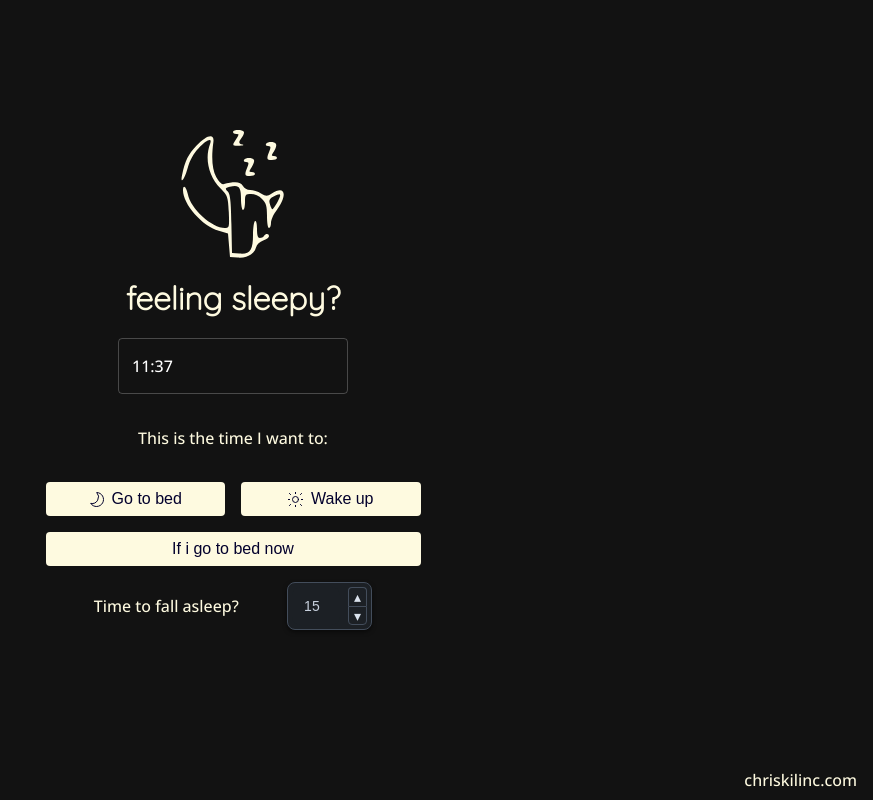
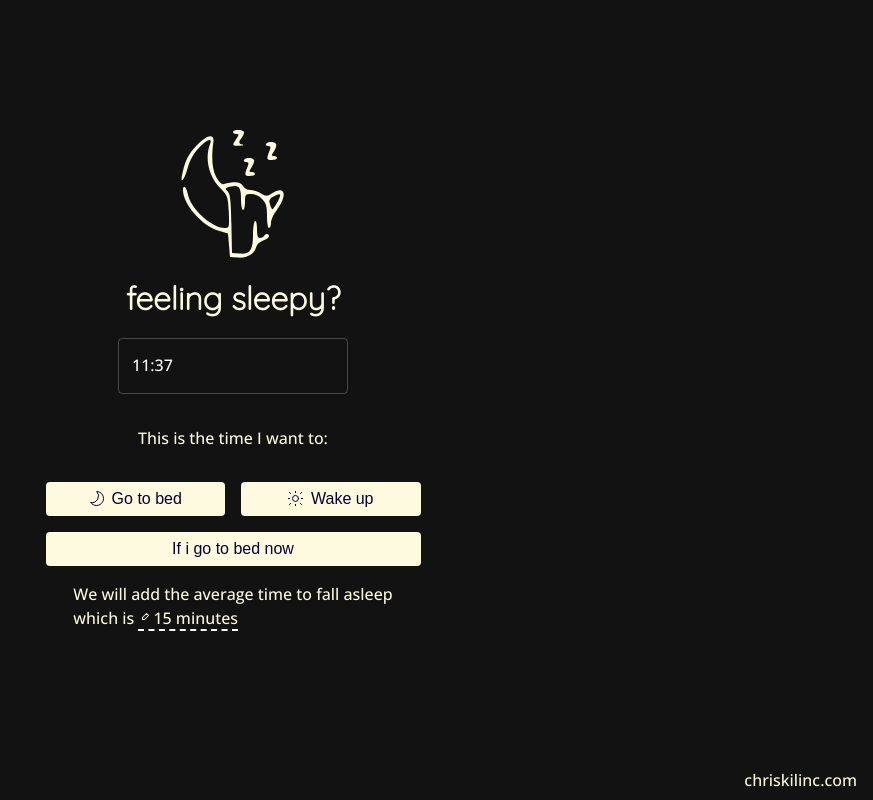
Before and after one commit to chriskilinc/sleepy, a React (Create React App) app: page / in a window 1280 px wide. Shown: the whole page, without its empty margins (407-1280 px from the left). Built offline with nearby package versions, Linux system fonts and the light colour scheme.

Commit message:
Refactor way of changing sleep onset time

```diff
--- a/src/App.js
+++ b/src/App.js
@@ -54,8 +54,7 @@ function App() {
           <Controls />
           {timeItems && timeItems.length !== 0 && (
             <div className="u-text-align-center u-margin-vertical-smaller">
-              <p>We have added a sleep onset latency of</p>
-              <p>{sleepOnsetTime} minutes</p>
+              <p>Included time to fall asleep of {sleepOnsetTime} minutes</p>
             </div>
           )}
         </div>
--- a/src/TimeContext.js
+++ b/src/TimeContext.js
@@ -2,12 +2,14 @@ import { createContext, useContext, useState } from "react";
 import dayjs from "dayjs";
 
 const TimeContext = createContext({});
-const DESC_DEFAULT = "This is the time I want to: ";
 
 export const TimeProvider = ({ children }) => {
+  const sleepOnsetTimeDefault = 15;
+  const DESC_DEFAULT = "This is the time I want to: ";
+
   const [currentDescription, setCurrentDescription] = useState(DESC_DEFAULT);
   const [selectedTime, setSelectedTime] = useState(dayjs(new Date()));
-  const [sleepOnsetTime, setSleepOnsetTime] = useState(15); //  IDEA: should be customizable
+  const [sleepOnsetTime, setSleepOnsetTime] = useState(sleepOnsetTimeDefault); //  IDEA: should be customizable
   const [timeItems, setTimeItems] = useState([]);
   const [sleepCycles, setSleepCycles] = useState(6);
 
@@ -69,6 +71,7 @@ export const TimeProvider = ({ children }) => {
       value={{
         sleepOnsetTime,
         setSleepOnsetTime,
+        sleepOnsetTimeDefault,
         onCurrentBedtime,
         onReset,
         onGoToBed,
@@ -77,7 +80,7 @@ export const TimeProvider = ({ children }) => {
         setCurrentDescription,
         timeItems,
         selectedTime,
-        setSelectedTime
+        setSelectedTime,
       }}
     >
       {children}
--- a/src/components/controls/controls.js
+++ b/src/components/controls/controls.js
@@ -1,6 +1,8 @@
 import "./controls.css";
 import { useTimeContext } from "../../TimeContext";
 import { CustomNumberInput } from "../number-input/number-input";
+import { useState } from "react";
+import { TextButton } from "../text-button/text-button";
 
 export const Controls = () => {
   const {
@@ -11,7 +13,14 @@ export const Controls = () => {
     onReset,
     sleepOnsetTime,
     setSleepOnsetTime,
+    sleepOnsetTimeDefault,
   } = useTimeContext();
+
+  const [changeSleepOnsetTime, setChangeSleepOnsetTime] = useState(false);
+
+  const onChangeSleepOnsetChange = () => {
+    setChangeSleepOnsetTime(!changeSleepOnsetTime);
+  };
 
   return (
     <section className="controls">
@@ -61,7 +70,9 @@ export const Controls = () => {
 
       {timeItems && timeItems.length === 0 && (
         <div className="sleep-onset">
-          <p>Time to fall asleep?</p>
+          {changeSleepOnsetTime ? (
+            <>
+              <p>Change time it takes  to fall asleep?</p>
               <CustomNumberInput
                 aria-label="Sleep onset latency in minutes"
                 placeholder="Type your sleep onset latency in minutes"
@@ -69,6 +80,19 @@ export const Controls = () => {
                 value={sleepOnsetTime}
                 onChange={(event, val) => setSleepOnsetTime(val)}
               />
+            </>
+          ) : (
+            <div>
+              <p>We will add the average time to fall asleep</p>
+              <p>
+                <span>which is </span>
+                <TextButton
+                  value={`${sleepOnsetTimeDefault} minutes`}
+                  onClick={onChangeSleepOnsetChange}
+                />
+              </p>
+            </div>
+          )}
         </div>
       )}
 
```
Lines whose indentation alone changed are shown as unchanged.
